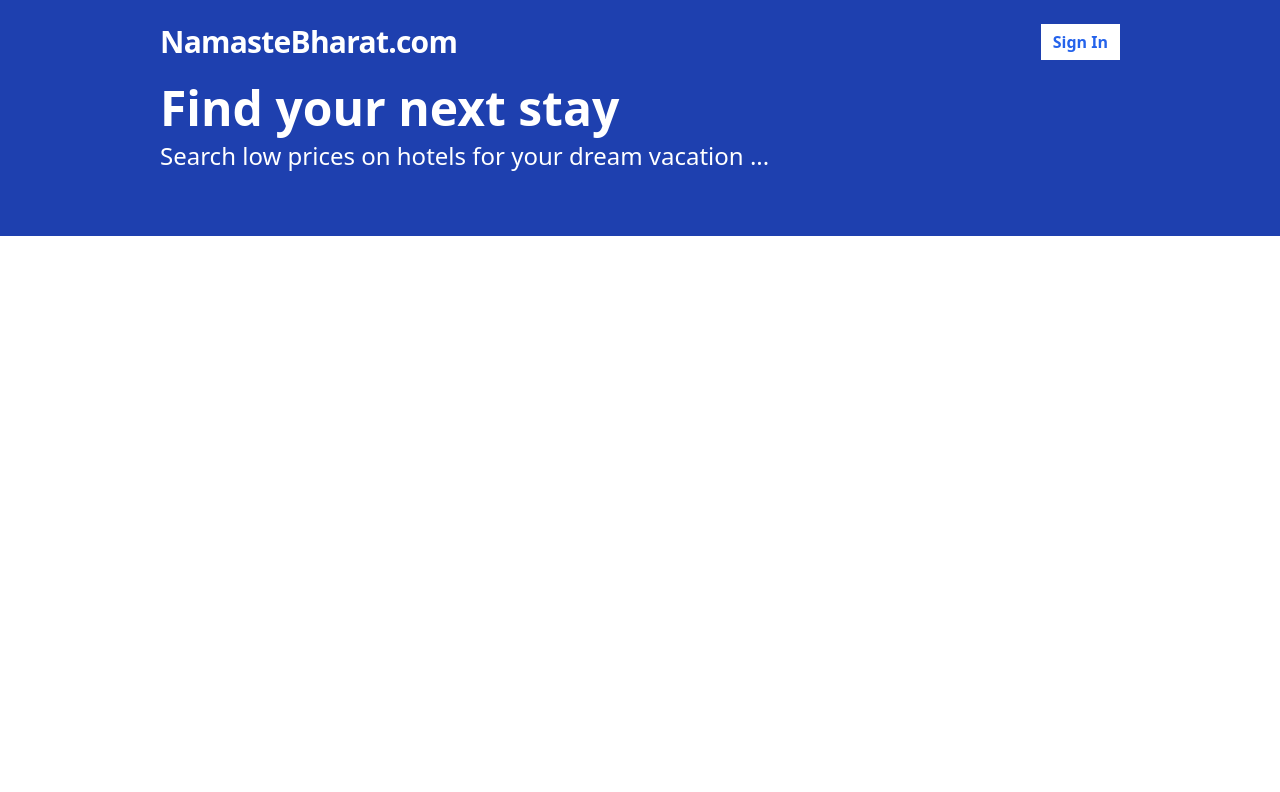
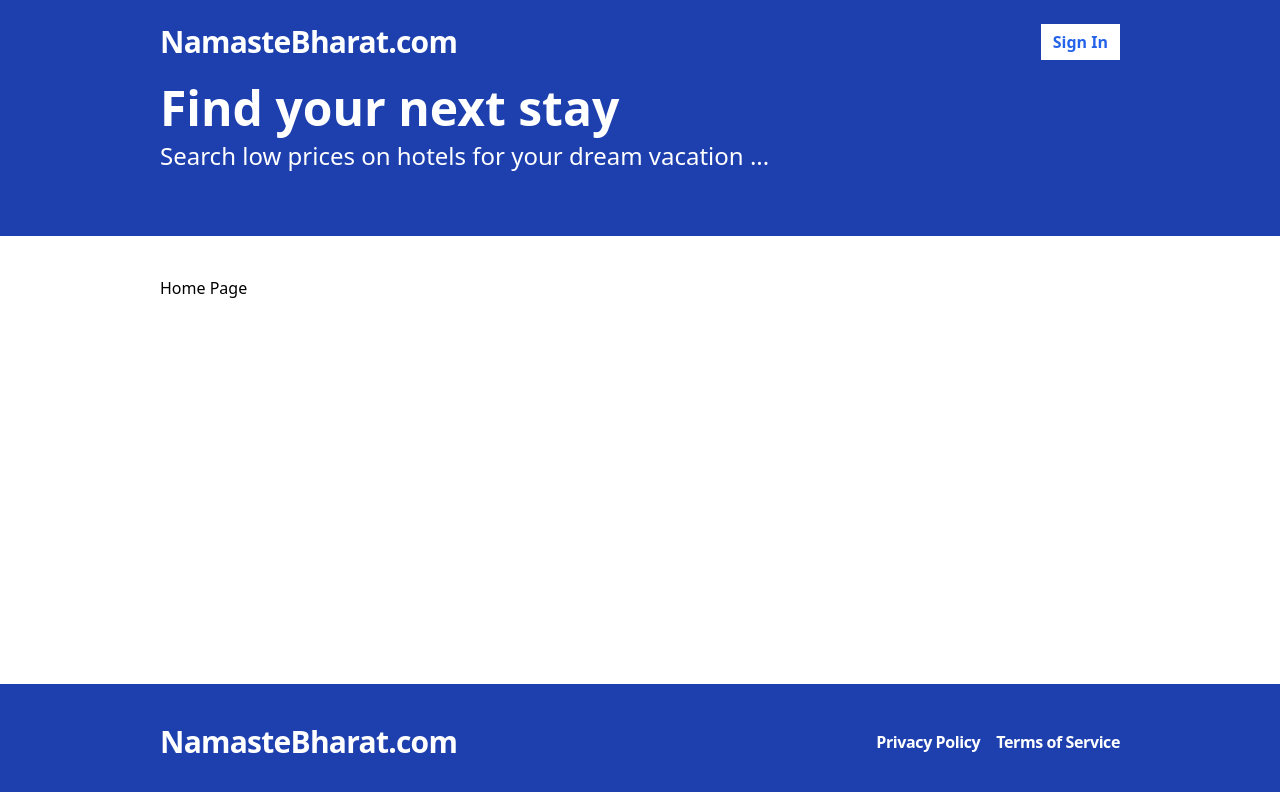
Before and after one commit to luv2027/Namaste_Bharat, a React (Vite) app in the folder frontend/: page / in a window 1280 px wide. Shown: the top 792 px of the page. Built offline with nearby package versions, Linux system fonts and the light colour scheme.

Commit message:
added footer

```diff
--- a/frontend/src/App.tsx
+++ b/frontend/src/App.tsx
@@ -5,8 +5,12 @@
   return (
     <Router>
       <Routes>
-        <Route path="/" element={<Layout></Layout>} />
-        <Route path="/search" element={<>Search Page</>} />
+        <Route path="/" element={<Layout>
+          <p> Home Page </p>
+        </Layout>} />
+        <Route path="/search" element={<Layout>
+          <p> Search Page </p>
+        </Layout>} />
         <Route path="*" element={<Navigate to="/" />}
         />
       </Routes>
--- /dev/null
+++ b/frontend/src/components/Footer.tsx
@@ -0,0 +1,17 @@
+const Footer = () => {
+  return (
+    <div className = "bg-blue-800 py-10">
+      <div className = "container mx-auto flex justify-between items-center">
+        <span className = "text-3xl text-white font-bold tracking-tight">
+          NamasteBharat.com
+        </span>
+        <span className = "text-white font-bold tracking-tight flex gap-4">
+          <p className="cursor-pointer">Privacy Policy</p>
+          <p className="cursor-pointer">Terms of Service</p>
+        </span>
+      </div>
+    </div>
+  )
+}
+
+export default Footer;
--- a/frontend/src/layouts/layout.tsx
+++ b/frontend/src/layouts/layout.tsx
@@ -1,11 +1,20 @@
+import Footer from "../components/Footer";
 import Hero from "../components/Hero";
 import  Header  from "../components/header";
 
-const Layout = () => {
+interface Props{
+  children: React.ReactNode;
+}
+
+const Layout = ({children}: Props) => {
   return (
     <div className = "flex flex-col min-h-screen">
       <Header />
       <Hero />
+      <div className = "container mx-auto py-10 flex-1">
+        {children}
+      </div>
+      <Footer />
     </div>
   )
 }
```
